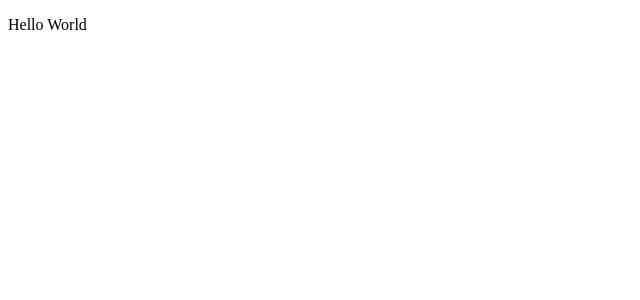
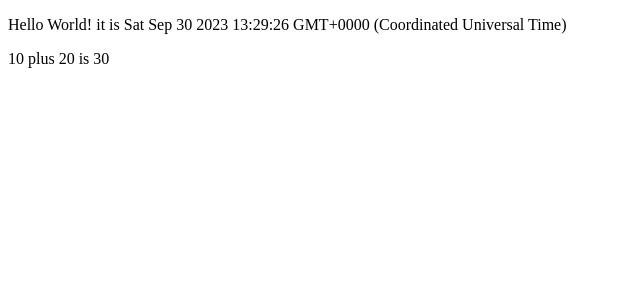
Before and after one commit to Seenu1702/react-b48, a React (Vite) app: page / in a window 1280 px wide. Shown: the top 300 px of the page, without its empty margins (0-640 px from the left). Built offline with nearby package versions, Linux system fonts and the light colour scheme.

Commit message:
dynamic content

```diff
--- a/src/App.jsx
+++ b/src/App.jsx
@@ -1,10 +1,15 @@
 const App = () =>{
-  console.log("Hello Seenu");
+  const now =  new Date();
+  const a = 10;
+  const b = 20;
 
   return (
 
     <div>
-      <p>Hello World</p>
+      <p>Hello World! it is { now.toString() }</p>
+      <p>
+        {a} plus {b} is {a+b}
+      </p>
     </div>
   )
 
```
